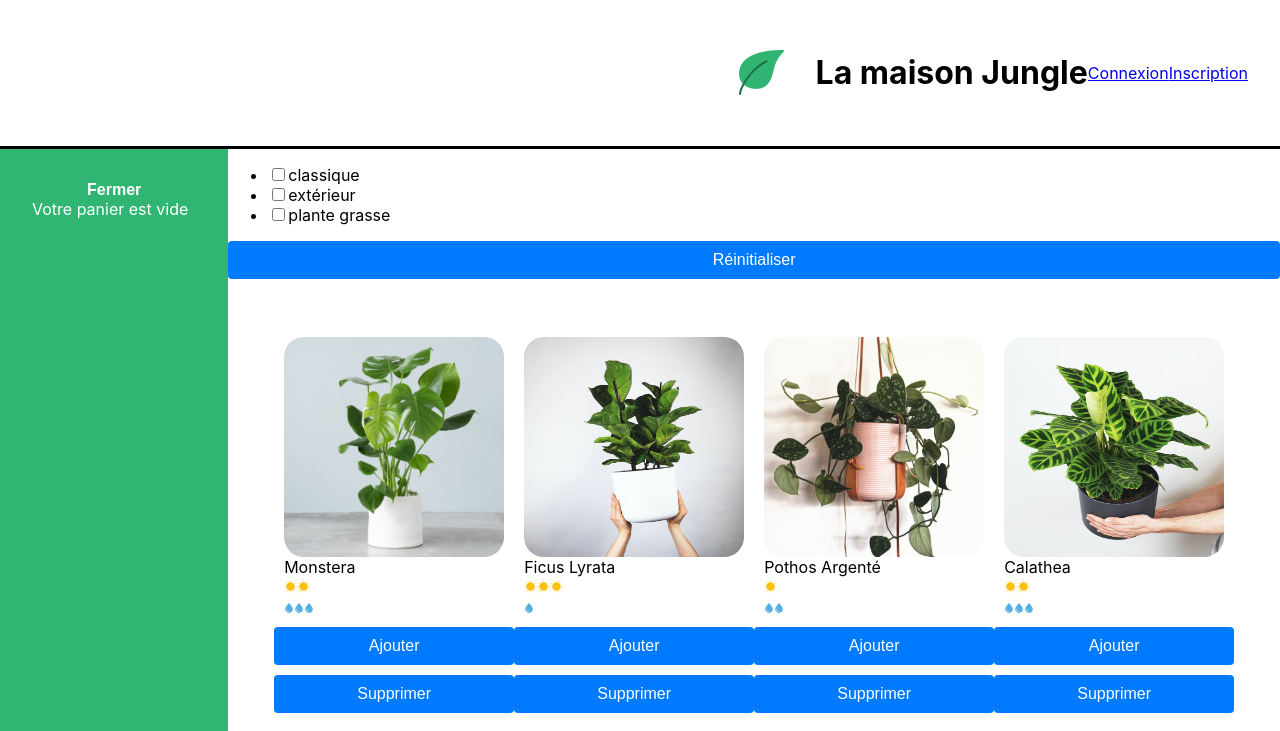
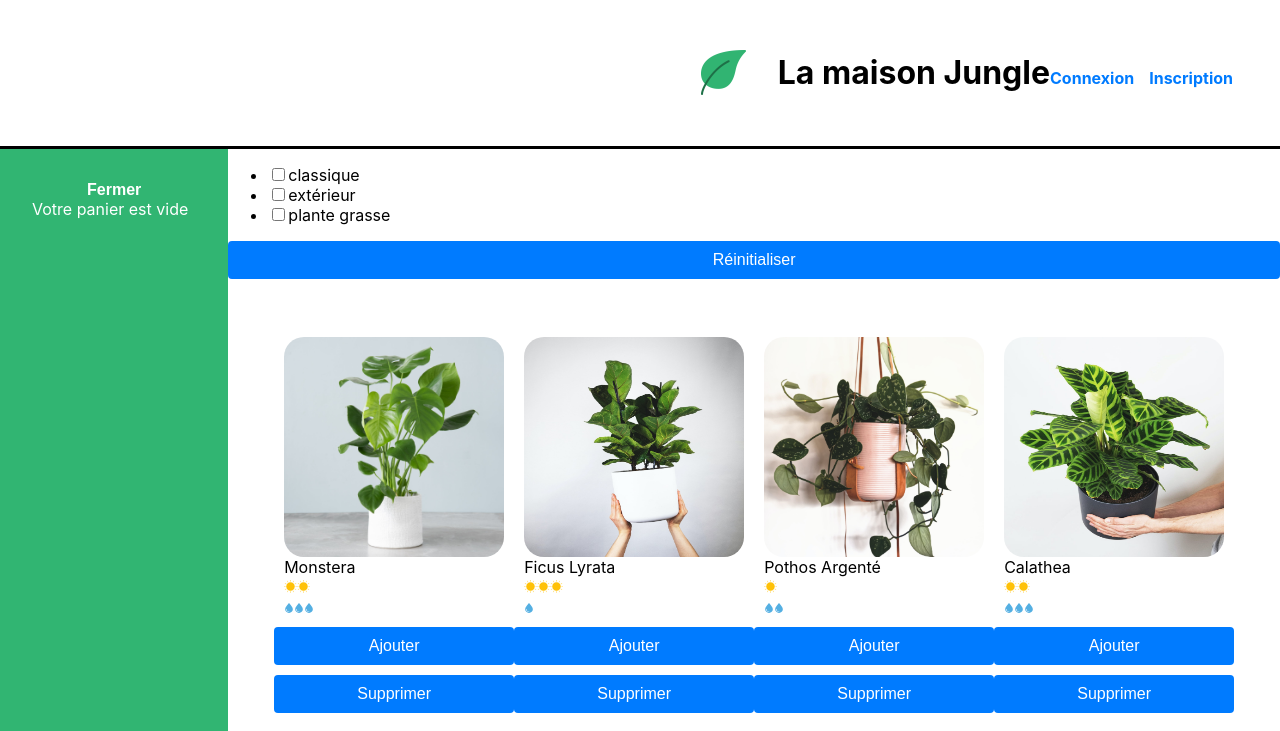
Before and after one commit to Muki-Dev/la-maison-jungle, a React (Create React App) app: page / in a window 1280 px wide. Shown: the top 731 px of the page. Built offline with nearby package versions, Linux system fonts and the light colour scheme.

Commit message:
add style

```diff
--- a/src/styles/Banner.css
+++ b/src/styles/Banner.css
@@ -17,3 +17,19 @@
     height: 45px;
     width: 45px;
 }
+
+.lmj-nav-links {
+    margin-top: 10px;
+}
+
+.lmj-link {
+    margin-right: 15px;
+    text-decoration: none;
+    color: #007bff;
+    font-weight: bold;
+}
+
+.lmj-link:hover {
+    text-decoration: underline;
+    color: #0056b3;
+}
```
